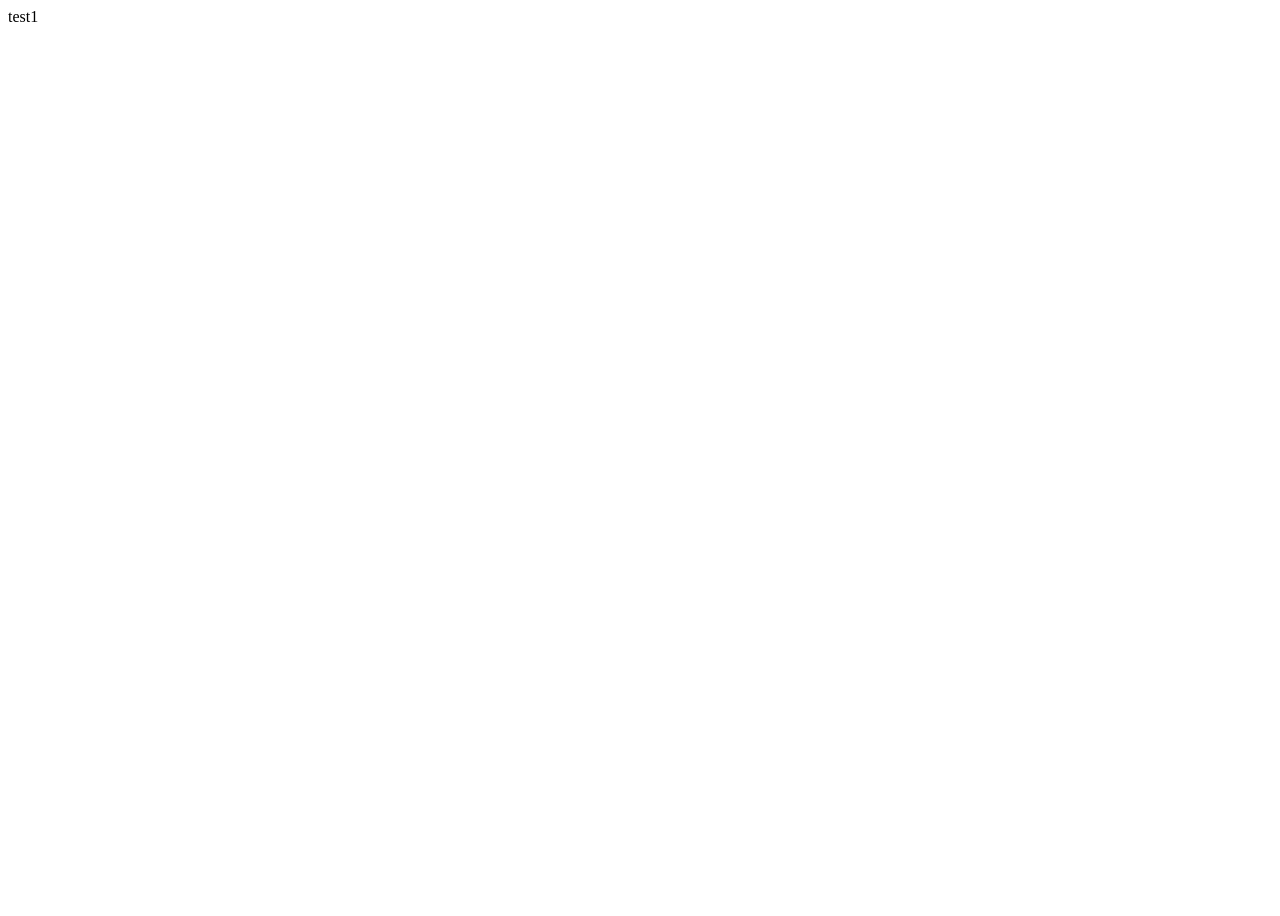
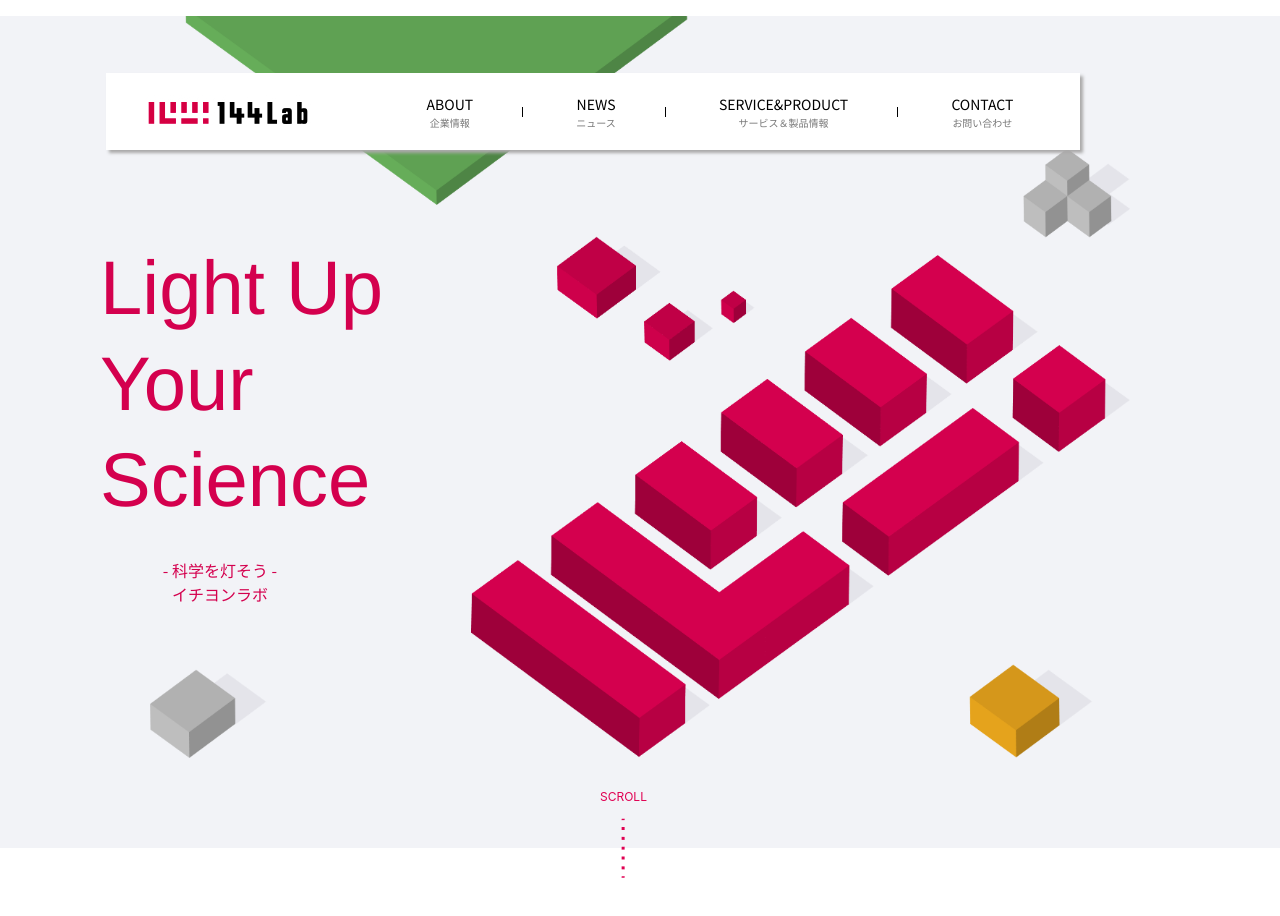
Before and after one commit to yutaro-hirano/test111, a plain HTML site: page index.html in a window 1280 px wide. Shown: the top 916 px of the page. Before the commit the page ends 800 px from the top, so only its background shows below. Drawn offline with nearby package versions, Linux system fonts and the light colour scheme.

```diff
--- a/index.html
+++ b/index.html
@@ -1 +1,59 @@
-test1
+<!DOCTYPE html>
+<html lang="ja">
+  <head>
+    <meta charset="UTF-8" />
+    <meta http-equiv="X-UA-Compatible" content="IE=edge" />
+    <meta name="viewport" content="width=device-width, initial-scale=1.0" />
+    <link href="https://unpkg.com/sanitize.css" rel="stylesheet" />
+    <link rel="stylesheet" href="style.css" />
+    <title>Web-</title>
+  </head>
+  <body>
+    <header class="header">
+      <div class="background">
+        <div class="header_box">
+          <div class="logo">
+            <img src="./images/logo.jpg" />
+          </div>
+          <ul class="nav-list">
+            <li class="nav-item">
+              <span>
+                <a href="#">ABOUT</a>
+                <p class="menu_jp">企業情報</p>
+              </span>
+            </li>
+            <li class="nav-item">
+              <span>
+                <a href="#">NEWS</a>
+                <p class="menu_jp">ニュース</p>
+              </span>
+            </li>
+            <li class="nav-item">
+              <span>
+                <a href="#">SERVICE&PRODUCT</a>
+                <p class="menu_jp">サービス＆製品情報</p>
+              </span>
+            </li>
+            <li class="nav-item">
+              <span>
+                <a href="#">CONTACT</a>
+                <p class="menu_jp">お問い合わせ</p>
+              </span>
+            </li>
+          </ul>
+        </div>
+        <ul class="title">
+            <li class="title_big">Light Up</li>
+            <li class="title_big">Your</li>
+            <li class="title_big">Science</li>
+            <li class="title_small">- 科学を灯そう -</li>
+            <li class="title_small">イチヨンラボ</li>
+        </ul>
+        <div class="scroll">
+            <p>SCROLL</p>
+            <img src="./images/dot.png">
+        </div>
+      </div>
+    </header>
+  </body>
+</html>
--- /dev/null
+++ b/style.css
@@ -0,0 +1,114 @@
+@charset "UTF-8";
+@import url(http://fonts.googleapis.com/earlyaccess/notosansjp.css);
+body {
+  width: 100%;
+  height: 4511px;
+}
+.header {
+  text-align: center;
+  background-color: #f2f3f7;
+}
+.background {
+  width: 980px;
+  height: 832px;
+  position: relative;
+  background-image: url(./images/main_image.png);
+  margin: 0 auto;
+  background-size: contain;
+}
+.header_box {
+  width: 974px;
+  height: 77px;
+  right: 50px;
+  position: absolute;
+  background-color: #ffffff;
+  top: 57px;
+  display: flex;
+  justify-content: space-between;
+  box-shadow: 3px 3px 3px rgb(170, 169, 169);
+}
+.logo {
+  width: 200px;
+  display: flex;
+  align-items: center;
+  padding-left: 37px;
+}
+.nav-list {
+  list-style: none;
+  position: relative;
+  display: flex;
+  font-family: 'Noto Sans JP', sans-serif;
+  justify-content: space-around;
+  font-size: 14px;
+  width: 730px;
+  top: 10px;
+}
+a{
+  text-decoration:none;
+  color: #000;
+}
+a:hover{
+  color: blue;
+}
+.menu_jp {
+  position: relative;
+  bottom: 10px;
+  font-size: 10px;
+  color: #777;
+}
+
+.nav-item > span {
+  display: flex;
+  flex-direction: column;
+}
+
+.nav-item {
+  display: flex;
+  align-items: center;
+}
+/* 縦線をつける */
+.nav-item::after {
+  position: relative;
+  bottom: 10px;
+  left: 20px;
+  content: '';
+  border-right: 1px solid #000;
+  height: 10px;
+  width: 30px;
+}
+/* 縦線の最後を消す */
+.nav-item:last-child::after {
+  content: '';
+  border: none;
+}
+.title{
+    position: relative;
+    list-style: none;
+    color: #D4004E;
+    top: 214px;
+    right: 90px;
+}
+.title_big{
+    font-size: 76px;
+    text-align: left;
+    font-family: 'Helvetica';
+    line-height: 1;
+    padding-top: 20px;
+}
+.title_small{
+    font-size: 16px;
+    font-family: 'Noto Sans JP', sans-serif;
+    font-weight: 500;
+    position: relative;
+    right: 350px;
+    top: 40px;
+}
+.scroll{
+    position: absolute;
+    font-family: 'Inter';
+    font-size: 12px;
+    font-weight: 400;
+    color: #E00052;
+    top: 760px;
+    left: 450px;
+}
```
Also changed, not shown: images/dot.png (added), images/logo.jpg (added), images/main_image.png (added).
